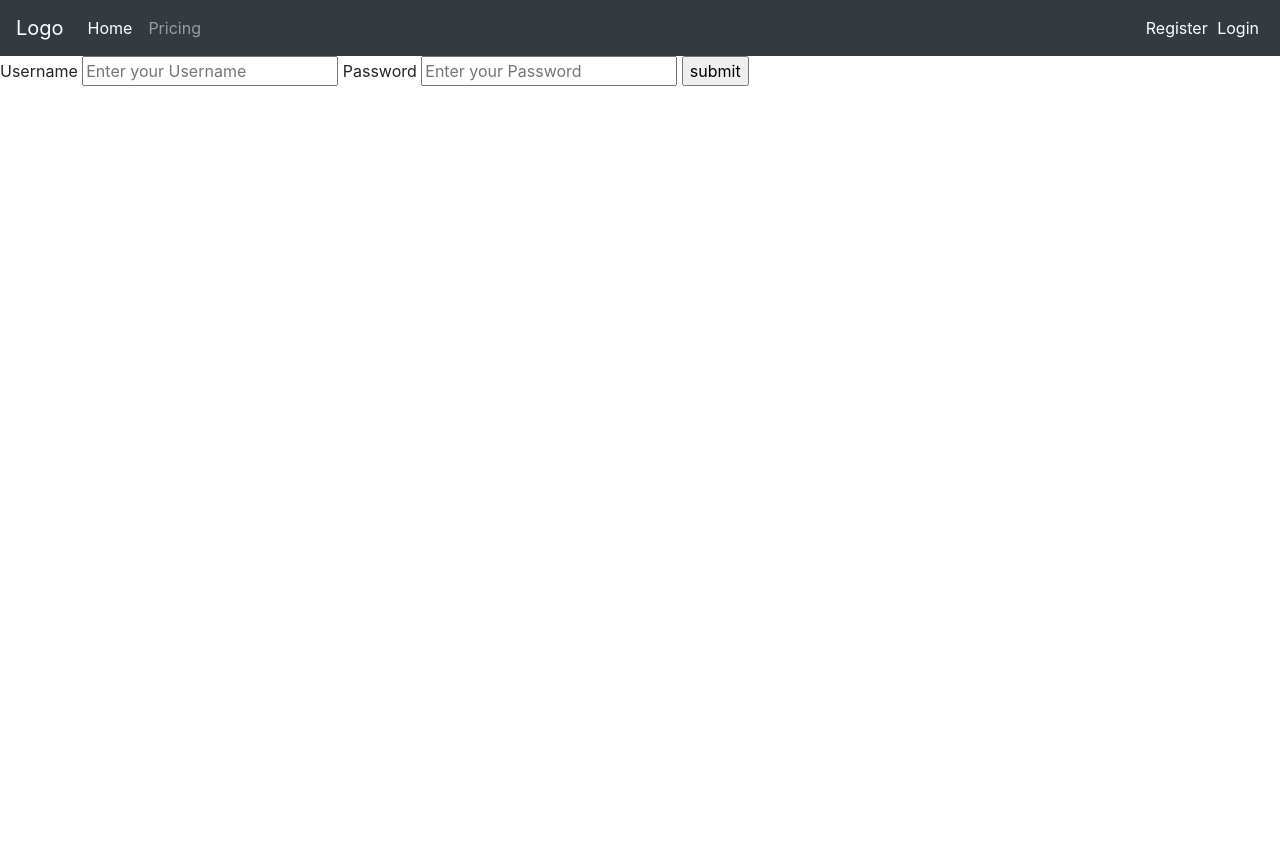
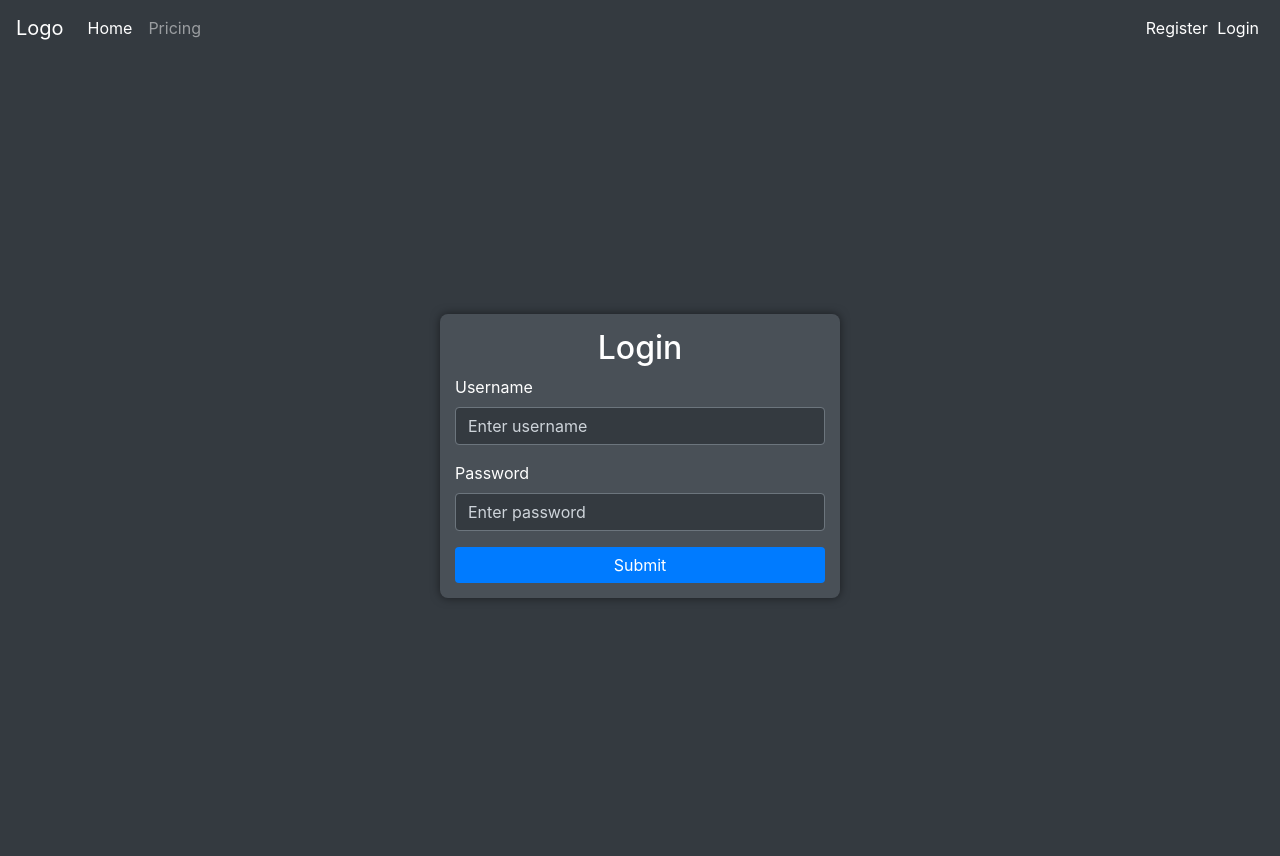
Before and after one commit to shalomarputhasingh/edFinance, a Django app: page /login/ in a window 1280 px wide. Before the commit the page ends 86 px from the top, so only its background shows below. Run offline with Django 5.2, Linux system fonts and the light colour scheme; some libraries are stand-ins or nearby versions.

Commit message:
feat: Added Styles for Login and Register Pages and Login Systems are working fine

```diff
--- a/edFinance/templates/base.html
+++ b/edFinance/templates/base.html
@@ -6,7 +6,8 @@
     <title>{% block title %}{% endblock %}</title>
     <link href="https://stackpath.bootstrapcdn.com/bootstrap/4.5.2/css/bootstrap.min.css" rel="stylesheet">
     <link href="https://cdnjs.cloudflare.com/ajax/libs/font-awesome/5.15.3/css/all.min.css" rel="stylesheet">
-    {% block additional_css %}{% endblock %}
+    {% block additional_css %}
+    {% endblock %}
 </head>
 <body>
     <nav class="navbar navbar-expand-lg navbar-dark bg-dark">
--- /dev/null
+++ b/edFinance/usersAuth/static/usersAuth/css/logStyles.css
@@ -0,0 +1,35 @@
+body{
+    background-color: #343a40;
+    color: #ffffff;
+}
+.loginUserForm{
+    display: flex;
+    justify-content: center;
+    align-items: center;
+    height: 100vh;
+    background-color: #343a40;
+    color: #ffffff;
+}
+.login-form {
+    width: 100%;
+    max-width: 400px;
+    padding: 15px;
+    margin: auto;
+    background-color: #495057;
+    border-radius: 8px;
+    box-shadow: 0 0 10px rgba(0, 0, 0, 0.5);
+}
+.form-control {
+    margin-bottom: 10px;
+    background-color: #343a40;
+    color: #ffffff;
+    border: 1px solid #6c757d;
+}
+.form-control::placeholder {
+    color: #ced4da;
+}
+.btn-primary {
+    width: 100%;
+    background-color: #007bff;
+    border: none;
+}
--- a/edFinance/usersAuth/templates/usersAuth/login_user.html
+++ b/edFinance/usersAuth/templates/usersAuth/login_user.html
@@ -1,16 +1,26 @@
 {% extends 'base.html' %}
+{% load static %}
 {% block title %}Login - edFinance{% endblock %}
-{% block additional_css %}{% endblock %}
+{% block additional_css %}<link rel="stylesheet" href="{% static 'usersAuth/css/logStyles.css' %}">{% endblock %}
 {% block content %}
+<div class="loginUserForm">
+    <div class="login-form">
+        <h2 class="text-center">Login</h2>
         {% if error %}
-        <p style="color: red;">{{ error }}</p>
+            <p style="color: #f39c12; font-family: sans-serif;">{{ error }}</p>
         {% endif %}
-<form action="" method="post">
+        <form method="POST" action="">
             {% csrf_token %}
+            <div class="form-group">
                 <label for="username">Username</label>
-    <input type="text" name="username" id="username" placeholder="Enter your Username"/>
+                <input type="text" class="form-control" id="username" name="username" placeholder="Enter username">
+            </div>
+            <div class="form-group">
                 <label for="password">Password</label>
-    <input type="password" name="password" placeholder="Enter your Password" id="password"/>
-    <input type="submit" value="submit"/>
+                <input type="password" class="form-control" id="password" name="password" placeholder="Enter password">
+            </div>
+            <input type="submit" value="Submit" class="btn btn-primary"/>
         </form>
+    </div>
+</div>
 {% endblock %}
--- a/edFinance/usersAuth/views.py
+++ b/edFinance/usersAuth/views.py
@@ -13,10 +13,10 @@ def registerUser(request):
             auth_login(request, user)  # Use the correct login function
             return redirect('home')
     else:
+        # Handle the case where authentication fails
         registerForm = CustomUserCreationForm()
-
-    context = {'register_form': registerForm}
-    return render(request, 'usersAuth/register_user.html', context)
+        context = {'register_form': registerForm}
+        return render(request, 'usersAuth/register_user.html', context)
 
 def loginUser(request):
     if request.method == "POST":
```
Also changed, not shown: ColorPatterns.txt (added, +7 -0 lines), edFinance/usersAuth/static/usersAuth/css/registerStyles.css (added, +50 -0 lines), edFinance/usersAuth/templates/usersAuth/register_user.html (+12 -6 lines). Lines whose indentation alone changed are shown as unchanged.
